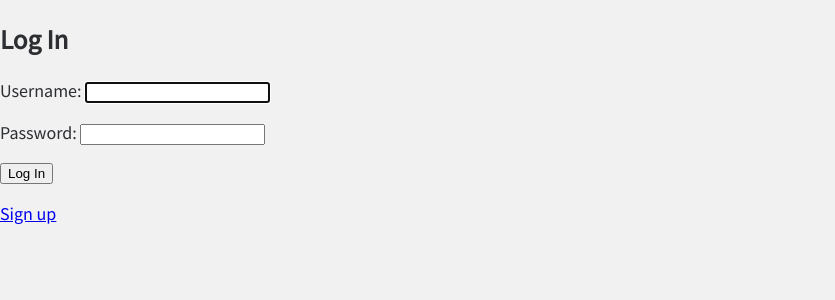
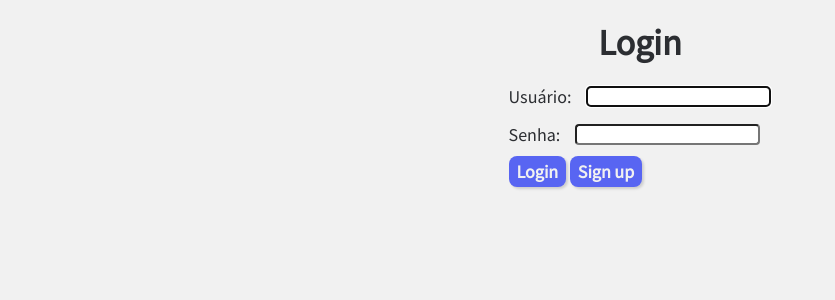
Before and after one commit to PietroFlemming-Glov3r/dw2-Task_Manager, a Django app: page /accounts/login/ in a window 1280 px wide. Shown: the part 64-364 px from the top of the page, without its empty margins (0-835 px from the left). Run offline with Django 5.2, Linux system fonts and the light colour scheme.

Commit message:
add pages CSS

```diff
--- /dev/null
+++ b/core/static/css/login.css
@@ -0,0 +1,94 @@
+div.login {
+    display: flex;
+    flex-direction: column;
+    margin-top: 20px;
+    padding: 0 20px;
+    align-items: center;
+
+    h1 {
+        margin: 0;
+        color: #2c2e32;
+      }
+
+    h1.title {
+      text-align: center;
+    }
+
+    .form{
+        display: flex;
+        flex-direction: column;
+    }
+
+    .row {
+        display: flex;
+        align-items: center;
+        gap: 15px;
+
+        select {
+          height: 20px;
+        }
+      }
+
+    .fields {
+        display: flex;
+        flex-direction: column;
+        gap: 15px;
+
+        margin-top: 20px;
+        p {
+            margin: 0;
+        }
+    }
+
+    .field {
+        display: flex;
+        align-items: center;
+        gap: 15px;
+
+        p {
+            margin: 0;
+        }
+
+        select {
+          height: 20px;
+        }
+      }
+
+    button {
+        background-color: #5865f2;
+        border-radius: 8px;
+        border: none;
+        cursor: pointer;
+        font-family: 'Source Sans Pro', sans-serif;
+        font-size: 18px;
+        color: #f1f1f1;
+        font-weight: 600;
+        padding: 4px 8px;
+        box-shadow: rgba(0, 0, 0, 0.15) 1.95px 1.95px 2.6px;
+        margin-top: 10px;
+
+        a {
+            color: #f1f1f1;
+            text-decoration: none;
+          }
+      }
+
+    .project_save{
+        display: flex;
+        justify-content: center;
+        align-items: center;
+    }
+
+    select, input, textarea {
+        border-radius: 4px;
+    }
+
+    textarea {
+        height: 20px;
+        max-width: 300px;
+        max-height: 150px;
+        min-width: 150px;
+        min-height: 20px;
+    }
+
+}
--- a/core/templates/base.html
+++ b/core/templates/base.html
@@ -7,6 +7,8 @@
    <link href="{% static 'css/base.css' %}" rel="stylesheet">
    <link href="{% static 'css/criar_tarefa.css' %}" rel="stylesheet">
    <link href="{% static 'css/criar_projeto.css' %}" rel="stylesheet">
+   <link href="{% static 'css/login.css' %}" rel="stylesheet">
+   <link href="{% static 'css/signup.css' %}" rel="stylesheet">
 </head>
 
 <body>
--- a/core/templates/registration/login.html
+++ b/core/templates/registration/login.html
@@ -1,12 +1,26 @@
 {% extends 'base.html' %}
 
 {% block content %}
-    <h2>Log In</h2>
+<div class="login">
+    <h1>Login</h1>
     <form method="POST">
         {% csrf_token %}
-        {{ form.as_p }}
-        <button type="submit">Log In</button>
+        <!-- {{ form.as_p }} -->
+        <div class="fields">
+            <div class="field">
+                <p>Usuário: </p>
+                {{ form.username }}
+            </div>
+            <div class="field">
+                <p>Senha: </p>
+                {{ form.password }}
+            </div>
+        </div>
+        <button type="submit">Login</button>
+        <button class="criar_button">
+            <a href="/accounts/signup">Sign up</a>
+         </button>
     </form>
+</div>
 
-    <a href="/accounts/signup">Sign up</a>
 {% endblock content %}
--- a/core/templates/registration/signup.html
+++ b/core/templates/registration/signup.html
@@ -1,10 +1,12 @@
 {% extends 'base.html' %}
 
 {% block content %}
-   <h2>Sign Up</h2>
+<div class="signup">
+   <h1>Sign Up</h1>
    <form method="POST">
       {% csrf_token %}
       {{ form.as_p }}
       <button type="submit">Sign Up</button>
    </form>
+</div>
 {% endblock content %}
```
Also changed, not shown: core/static/css/signup.css (added, +94 -0 lines).
